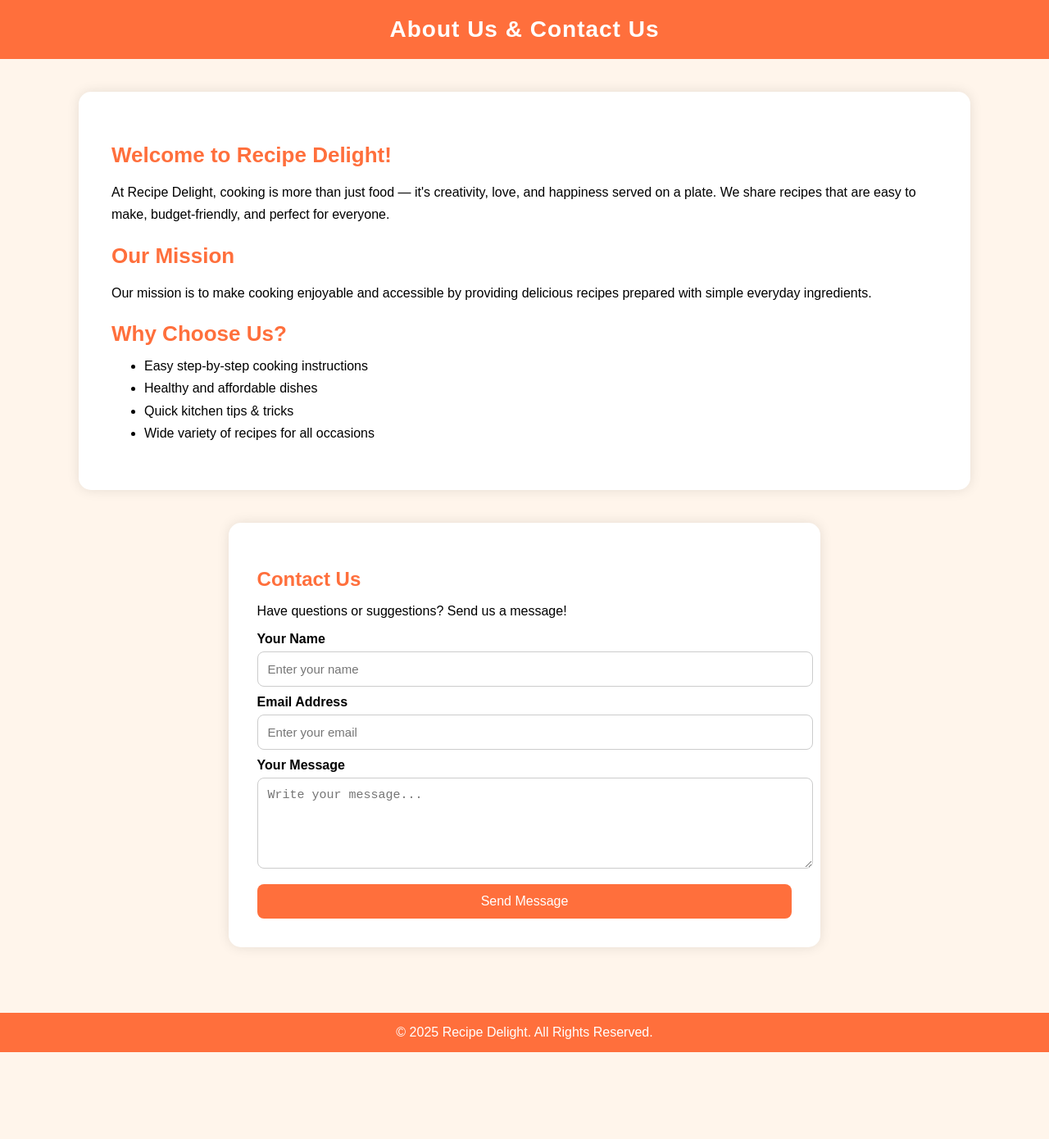
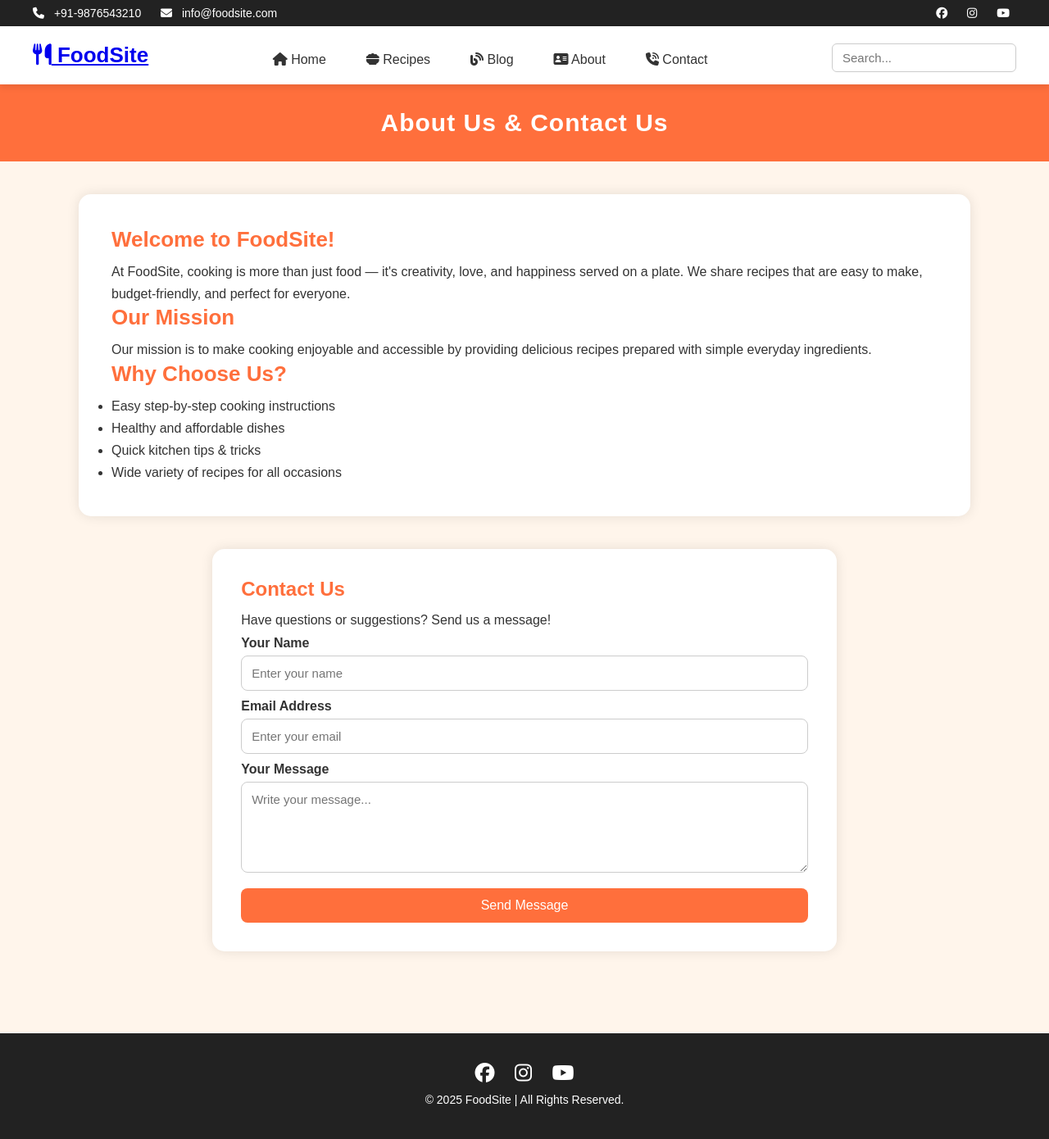
Before and after one commit to AnitaPK/B73GitCol-Merge, a plain HTML site: page contact.html in a window 1280 px wide. Shown: the whole page at 82% size. Before the commit the page ends 1284 px from the top, so only its background shows below. Drawn offline with Linux system fonts and the light colour scheme.

Commit message:
about us added

```diff
--- a/contact.html
+++ b/contact.html
@@ -3,7 +3,14 @@
 <head>
     <meta charset="UTF-8">
     <meta name="viewport" content="width=device-width, initial-scale=1.0">
-    <title>About & Contact | Recipe Delight</title>
+    <title>About & Contact | FoodSite</title>
+
+    <!-- FontAwesome Icons -->
+    <link rel="stylesheet" href="https://cdnjs.cloudflare.com/ajax/libs/font-awesome/6.5.0/css/all.min.css">
+
+    <!-- Main Site Styles -->
+    <link rel="stylesheet" href="./styles.css">
+    <link rel="stylesheet" href="./Homepage.css">
 
     <style>
         body {
@@ -12,27 +19,25 @@
             background-color: #fff5eb;
         }
 
-        /* HEADER */
-        header {
+        /* ABOUT PAGE SPECIFIC STYLING */
+        .page-header {
             background: #ff6f3c;
-            padding: 20px;
+            padding: 30px;
             text-align: center;
             color: white;
-            font-size: 28px;
+            font-size: 30px;
             font-weight: bold;
             letter-spacing: 1px;
         }
 
-        /* COMMON STYLES */
         .container {
             width: 85%;
             margin: auto;
             padding: 40px 0;
         }
 
-        /* ABOUT SECTION */
         .about-section {
-            background: white;
+            background: #fff;
             padding: 40px;
             border-radius: 15px;
             box-shadow: 0 0 15px rgba(0,0,0,0.1);
@@ -55,12 +60,12 @@
             margin-top: 10px;
         }
 
-        /* CONTACT SECTION */
+        /* CONTACT BOX */
         .contact-box {
-            background: white;
+            background: #fff;
             padding: 35px;
             border-radius: 15px;
-            width: 60%;
+            width: 70%;
             margin: auto;
             box-shadow: 0 0 15px rgba(0,0,0,0.1);
         }
@@ -101,19 +106,9 @@
             background: #e85a2e;
         }
 
-        /* FOOTER */
-        footer {
-            background: #ff6f3c;
-            text-align: center;
-            padding: 15px;
-            margin-top: 40px;
-            color: white;
-        }
-
-        /* RESPONSIVE */
         @media (max-width: 768px) {
             .contact-box {
-                width: 90%;
+                width: 95%;
             }
         }
     </style>
@@ -121,15 +116,50 @@
 
 <body>
 
-<header>About Us & Contact Us</header>
+<!-- 🔶 TOP INFO BAR -->
+<div class="topbar">
+    <div class="left">
+        <span><i class="fa-solid fa-phone"></i> +91-9876543210</span>
+        <span><i class="fa-solid fa-envelope"></i> info@foodsite.com</span>
+    </div>
+    <div class="right">
+        <i class="fa-brands fa-facebook"></i>
+        <i class="fa-brands fa-instagram"></i>
+        <i class="fa-brands fa-youtube"></i>
+    </div>
+</div>
+
+<!-- 🔶 MAIN NAVBAR -->
+<div class="navbar">
+    <div class="logo"><a href="./index.html"><i class="fa-solid fa-utensils"></i> FoodSite</a></div>
+
+    <ul class="nav-menu">
+        <li><a href="./Homepage.html"><i class="fa-solid fa-house"></i> Home</a></li>
+        <li><a href="./recipe.html"><i class="fa-solid fa-bowl-food"></i> Recipes</a></li>
+        <li><a href="./contact.html"><i class="fa-solid fa-blog"></i> Blog</a></li>
+        <li><a class="active" href="./about.html"><i class="fa-solid fa-address-card"></i> About</a></li>
+        <li><a href="#"><i class="fa-solid fa-phone-volume"></i> Contact</a></li>
+    </ul>
+
+    <div class="search-box">
+        <input type="text" placeholder="Search...">
+    </div>
+
+    <div class="hamburger" onclick="toggleMenu()">
+        <i class="fa-solid fa-bars"></i>
+    </div>
+</div>
+
+<!-- PAGE TITLE -->
+<div class="page-header">About Us & Contact Us</div>
 
 <div class="container">
 
     <!-- ABOUT SECTION -->
     <div class="about-section">
-        <h2>Welcome to Recipe Delight!</h2>
+        <h2>Welcome to FoodSite!</h2>
         <p>
-            At Recipe Delight, cooking is more than just food — it's creativity, love,
+            At FoodSite, cooking is more than just food — it's creativity, love,
             and happiness served on a plate. We share recipes that are easy to make,
             budget-friendly, and perfect for everyone.
         </p>
@@ -170,9 +200,21 @@
 
 </div>
 
+<!-- 🔶 FOOTER -->
 <footer>
-    © 2025 Recipe Delight. All Rights Reserved.
+    <div class="social-icons">
+        <i class="fa-brands fa-facebook fa-xl"></i>
+        <i class="fa-brands fa-instagram fa-xl"></i>
+        <i class="fa-brands fa-youtube fa-xl"></i>
+    </div>
+    <p>© 2025 FoodSite | All Rights Reserved.</p>
 </footer>
+
+<script>
+function toggleMenu(){
+    document.querySelector(".nav-menu").classList.toggle("active");
+}
+</script>
 
 </body>
 </html>
```
